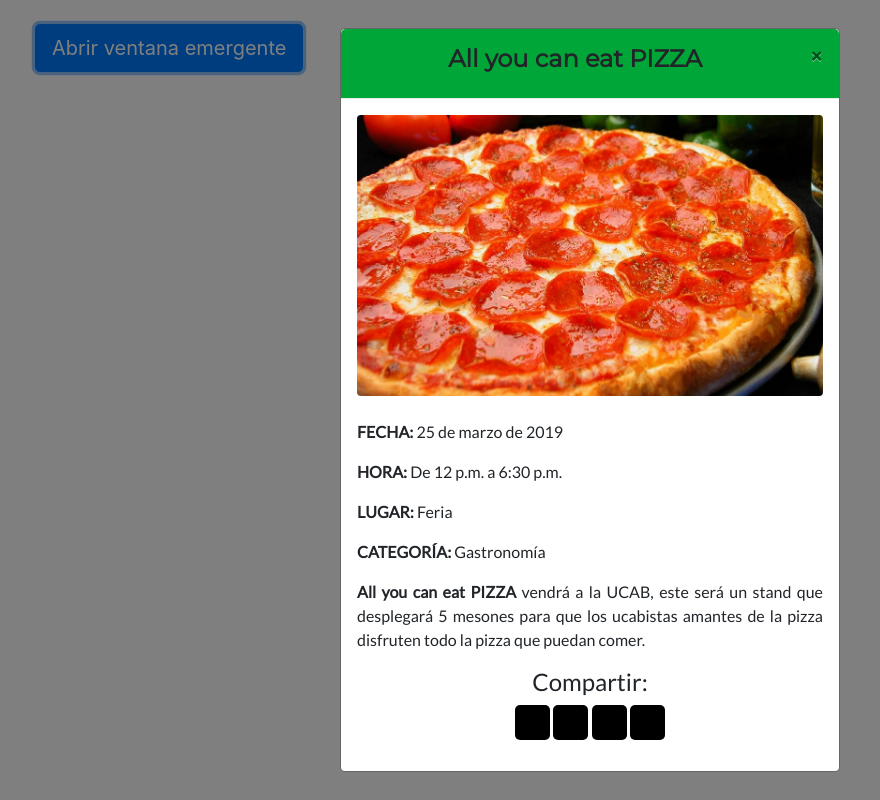
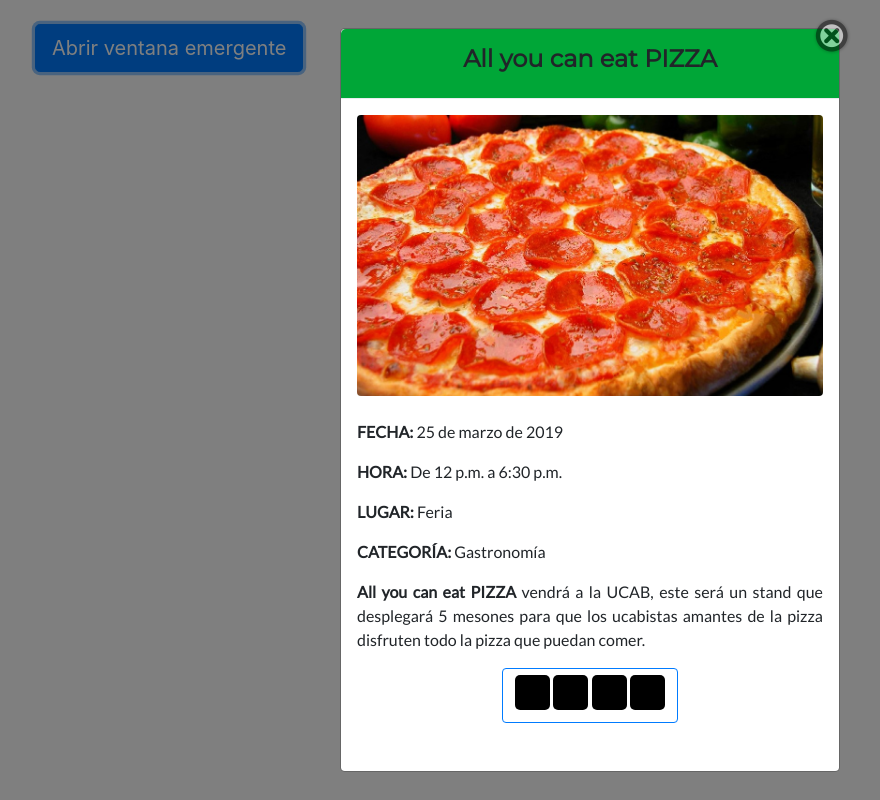
Before and after one commit to gabrielgt24/ProyectoIHC, a plain HTML site: page Anthony/index.html in a window 1280 px wide. Both pictures are taken after a click on the link "Abrir ventana emergente". Shown: the whole page, without its empty margins (50-930 px from the left). Drawn offline with nearby package versions, Linux system fonts and the light colour scheme; some icons are missing; files whose address does not match are found by name.

Commit message:
Agregada equis en la esquina para cerrar

```diff
--- a/Anthony/css/estilos.css
+++ b/Anthony/css/estilos.css
@@ -5,10 +5,6 @@
 	max-height: 100%;
     height: 100%;
 }
-
-/*.img-fluid{
-	border-image: 8px;
-}*/
 
 .container{
 	font-size:
@@ -53,3 +49,21 @@
     cursor: pointer;
     margin-left: auto;
 }
+
+.close {
+  width: 25px;
+  height: 25px;
+  background: #fff;
+  position: absolute;
+  text-align: center;
+  right: 5px;
+  top: 5px;
+  border-radius: 50%;
+  cursor: pointer;
+}
+.close img{
+	width: 40px;
+	height: 40px;
+  margin-top: -18px;
+  margin-left: -22px;
+}
--- a/Anthony/index.html
+++ b/Anthony/index.html
@@ -1,3 +1,5 @@
+
+<script src="https://ajax.googleapis.com/ajax/libs/jquery/2.1.1/jquery.min.js"></script>
 <!DOCTYPE html>
 <html lang="es">
 <head>
@@ -5,6 +7,7 @@
 	<meta name="viewport" content="width=device-width, user-scalable=no , initial-scale=1.0, maximum-scale=1.0, minimum-scale=1.0">
 	<title>Ventana emergente</title>
 	<link rel="stylesheet" href="css/estilos.css">
+		<link rel="stylesheet" href="https://cdnjs.cloudflare.com/ajax/libs/normalize/5.0.0/normalize.min.css">
 	<link rel="stylesheet" type="text/css" href="css/bootstrap.min.css">
 	<link href="https://file.myfontastic.com/sHnuGCRNZDRAnfzjgDcxTc/icons.css" rel="stylesheet">
 	<link href="https://fonts.googleapis.com/css?family=Lato|Montserrat" rel="stylesheet">
@@ -26,7 +29,7 @@
 							<div class="container">
 								<h4 class="text-center"><b>All you can eat PIZZA</b></h4>
 							</div>
-							<button tyle="button" class="close" data-dismiss="modal" aria-hidden="true">&times;</button>
+							<button tyle="button" class="close" data-dismiss="modal" aria-hidden="true"><img src="img/close-circle.png" alt=""></button>
 						</div>
 
 						<!-- Contenido de la ventana emergente-->
@@ -48,8 +51,10 @@
 							<p class="text-justify">
 								<b>All you can eat PIZZA</b> vendrá a la UCAB, este será un stand que desplegará 5 mesones para que los ucabistas amantes de la pizza disfruten todo la pizza que puedan comer.
 							</p>
+
+							<center>
+							<button type="button" class="btn btn-outline-primary">
 								<div class="list_5">
-            					<h4 class="redes_txt">Compartir:</h4>
 	            					<div class="icon_redes">
 						                <span class="icon-facebook"></span>
 						                <span class="icon-twitter"></span>
@@ -57,7 +62,8 @@
 						             	<span class="icon-whatsapp"></span>
 						            </div>
 						        </div>
-
+					        </button>
+					        </center>
 						</div>
 					</div>
 				</div>
@@ -69,5 +75,13 @@
 		<script src="JS/popper.min.js"></script>
 		<script src="JS/bootstrap.min.js"></script>
 
+		<script>
+				$('.close').click(function(){
+
+				    $('.modal').fadeOut(500,function(){});
+
+				 });
+		</script>
+
 </body>
 </html>
```
Also changed, not shown: Anthony/img/close-circle.png (added), 1 other file. Lines whose indentation alone changed are shown as unchanged.
